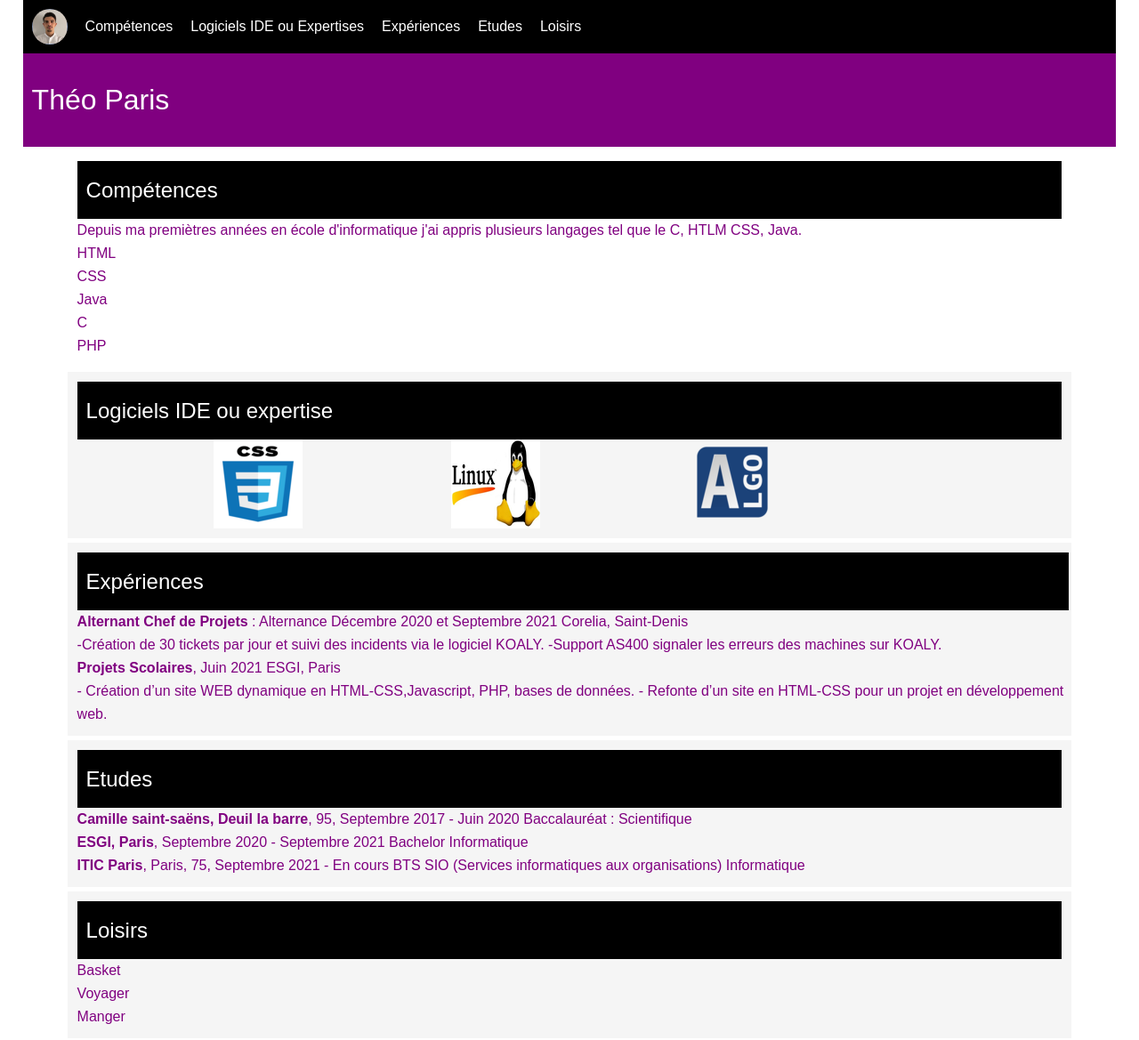
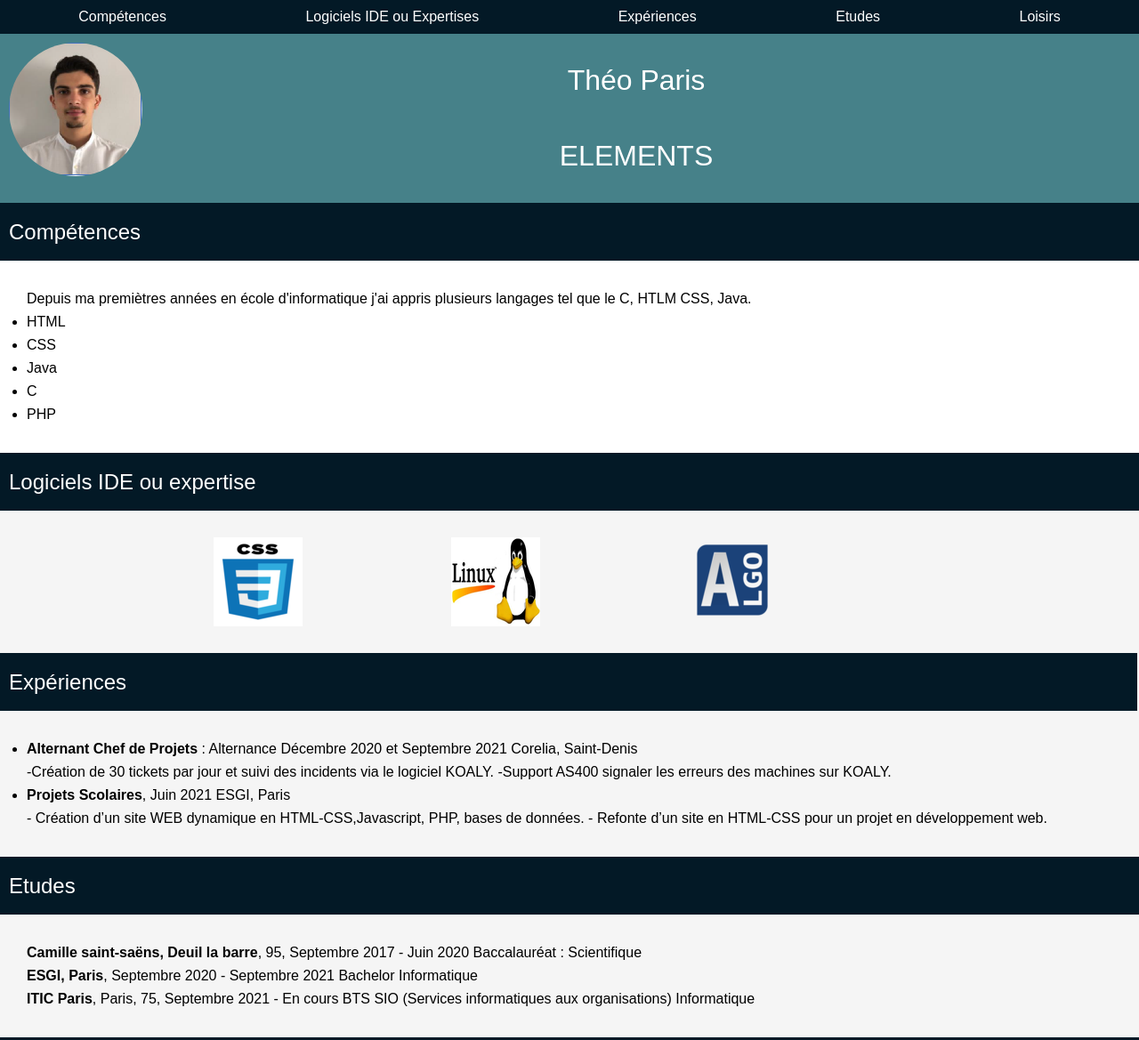
Before and after one commit to theo954/Portfolio, a plain HTML site: page index.html in a window 1280 px wide. Shown: the top 1169 px of the page at 89% size. Drawn offline with Linux system fonts and the light colour scheme.

Commit message:
link add readme

```diff
--- a/css/style.css
+++ b/css/style.css
@@ -12,14 +12,12 @@ a{
 
 body {
     font: 1.6rem sans-serif;
-    padding: 0 2%;
     margin: 0;
-    background-repeat: no-repeat;
+
 }
 header{
-    background-color: purple;
-      padding: 1rem;
-
+    background-color: #468189;
+    padding: 1rem;
 
 }
 header h1{
@@ -27,15 +25,27 @@ header h1{
   line-height: 8.5rem;
   font-weight: normal;
 }
+header img{
+    border-radius: 50%;
+}
+
+header > div {
+    display: flex;
+    flex-direction: row;
+}
+
+header > div div {
+    flex: 2;
+    display: flex;
+    flex-direction: column;
+    text-align: center;
+}
 section{
-    border-color:transparent;
-    border-style: outset;
     overflow: hidden;
-    border-width: 0.1rem;
-    margin-bottom: 0.5rem;
-    margin-top: 0.5rem;
-    padding: 1rem;
-
+    color: #000000;
+}
+section > div{
+  padding: 3rem;
 }
 section h2{
   line-height: 4.5rem;
@@ -48,97 +58,31 @@ section p, section ul{
 }
 nav {
     display: flex;
-    flex-wrap: wrap;
     align-items: center;
-    background-color: black;
+    background-color: #031926;
     position: sticky;
-    top: 0;
+    justify-content: space-around;
+    flex-direction: row;
     padding: 1rem;
-
-}
-
-nav .profile{
-    display: flex;
-    align-items: center;
-    background-color: black;
-
-}
-
-nav .profile img{
-    width: 4rem;
-    height: 4rem;
-    border-radius: 50%;
-
-}
-
-nav ul{
-    display: flex;
-    list-style-type: none;
-    color: Purple;
-}
-
-nav ul li{
-    margin-left: 20px;
-    cursor: pointer;
-    color: #fff;
-}
-
-nav ul li:hover{
-    border-bottom-color: #000;
 }
 h2{
-    background-color: black;
-}
-
-.page-content{
-    margin: 4%;
-    color: Purple;
-}
-
-.page-content header{
-    text-align: center;
-}
-
-.page-content header h1{
-     text-align: center;
-     margin-left: 50px;
-     margin-right: 50px;
+    background-color: #031926;
 }
  .logiciel{
     margin: 0%;
-
-    margin-left: 50px;
-    margin-right: 50px;
     background-color: whitesmoke;
-    color: Purple;
 }
 .competence{
-    margin-left: 50px;
-    margin-right: 50px;
-
-    color: Purple;
 }
 .experience{
-    margin-left: 50px;
-    margin-right: 50px;
-
     background-color: whitesmoke;
     padding-right: 0.2rem;
-    color: Purple;
 }
 .etude{
-    margin-left: 50px;
-    margin-right: 50px;
-
     background-color: whitesmoke;
-    color: Purple;
 }
 .loisir{
-    margin-left: 50px;
-    margin-right: 50px;
-
     background-color: whitesmoke;
-    color: Purple;
 }
 .figure img{
   display: inline-block;
@@ -154,7 +98,7 @@ h2{
 
 @media screen and (max-width: 700px) {
     nav{
-        justify-content: center;
+        flex-direction: column;
     }
     nav ul{
         display: none;
--- a/index.html
+++ b/index.html
@@ -12,27 +12,31 @@
   </head>
   <body>
     <nav>
-          <div class="profile">
-            <img src="assets/theo.png" alt="profile photo">
+        <a href="#competence">Compétences</a>
+        <a href="#logiciel">Logiciels IDE ou Expertises</a>
+        <a href="#experience">Expériences</a>
+        <a href="#etude">Etudes</a>
+        <a href="#loisir">Loisirs</a>
+      </nav>
+  <header>
+        <div>
+          <img src="./assets/theo.png" alt="ma photo" height="150" width="150">
+          <div>
+            <div>
+              <h1>Théo Paris</h1>
+            </div>
+            <div>
+              <h1>ELEMENTS</h1>
+            </div>
           </div>
-    <ul>
-          <li>Compétences</li>
-          <li>Logiciels IDE ou Expertises</li>
-          <li>Expériences</li>
-          <li>Etudes</li>
-          <li>Loisirs</li>
-
-    </ul>
-  </nav>
-
-  <header>
-        <h1>Théo Paris</h1>
-  </header>
+        </div>
+    </header>
 
 <!--zone principale-->
   <main>
-    <section class="competence">
+    <section class="competence" id="competence">
       <h2>Compétences</h2>
+      <div>
         <p>Depuis ma premiètres années en école d'informatique j'ai appris plusieurs langages tel que le C, HTLM CSS, Java.</p>
           <ul>
               <li>HTML</li>
@@ -41,17 +45,21 @@
               <li>C</li>
               <li>PHP</li>
           </ul>
+        </div>
     </section>
-    <section class="logiciel">
-        <h2>Logiciels IDE ou expertise</h2>
+  <section class="logiciel" id="logiciel">
+    <h2>Logiciels IDE ou expertise</h2>
+      <div>
           <div class="figure" role="group">
                   <img  src="./assets/css.png" alt="coney">
                   <img src="./assets/linux.png" alt="coney">
                   <img src="./assets/algo.png" alt="coney">
           </div>
+        </div>
     </section>
-    <section class="experience">
+    <section class="experience" id="experience">
         <h2>Expériences</h2>
+      <div>
           <ul>
               <li>
              <strong>Alternant Chef de Projets</strong> :  Alternance Décembre 2020 et Septembre 2021
@@ -67,25 +75,31 @@
 
               </li>
           </ul>
+        </div>
     </section>
-    <section class="etude">
-        <h2>Etudes</h2>
-        <p>
+    <section class="etude" id="etude">
+      <h2>Etudes</h2>
+        <div>
+          <p>
             <strong>Camille saint-saëns, Deuil la barre</strong>, 95, Septembre 2017 - Juin 2020
             Baccalauréat : Scientifique<br>
             <strong>ESGI, Paris</strong>, Septembre 2020 - Septembre 2021
             Bachelor Informatique<br>
             <strong>ITIC Paris</strong>, Paris, 75, Septembre 2021 - En cours
             BTS SIO (Services informatiques aux organisations) Informatique
-                    </p>
+          </p>
+        </div>
+
       </section>
-    <section class="loisir">
+    <section class="loisir" id="loisir">
         <h2>Loisirs</h2>
+      <div class="">
          <ul>
                 <li>Basket</li>
                 <li>Voyager</li>
                 <li>Manger</li>
         </ul>
+      </div>
     </section>
 
 </main>
```
